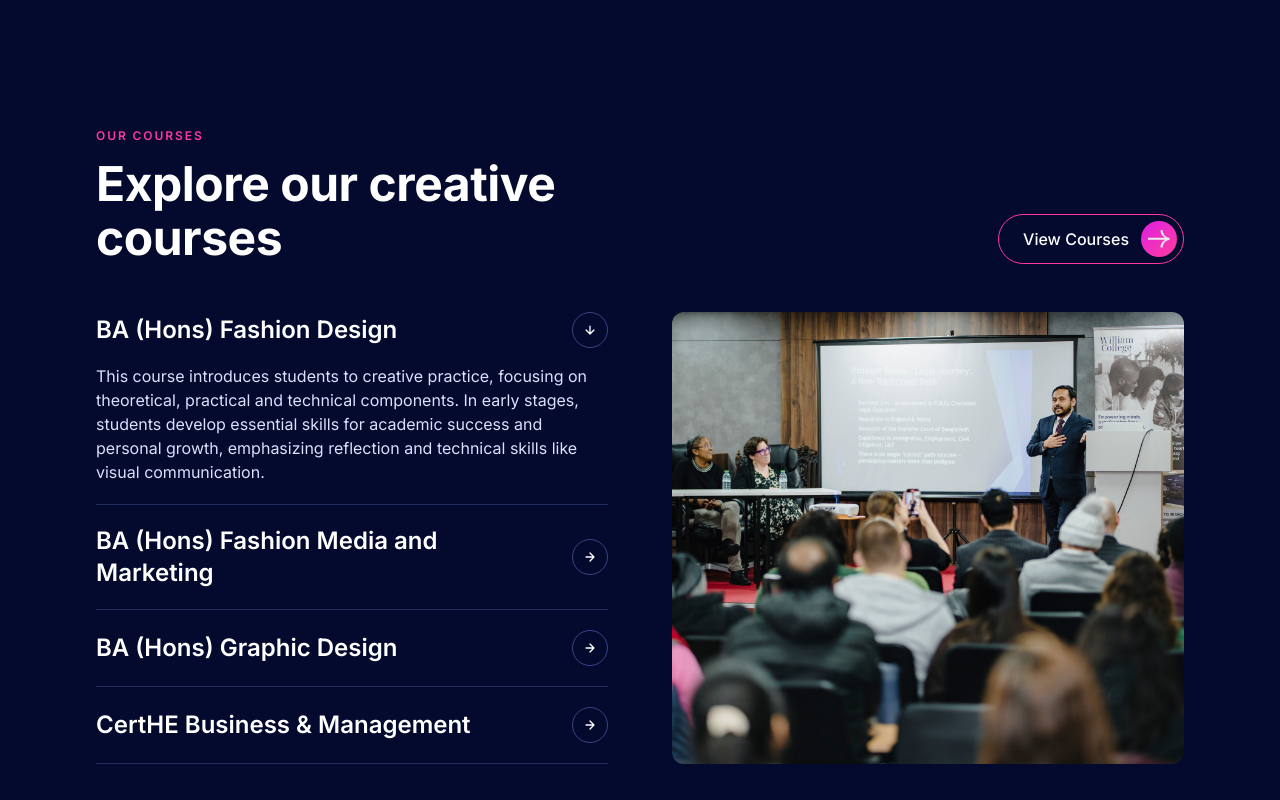
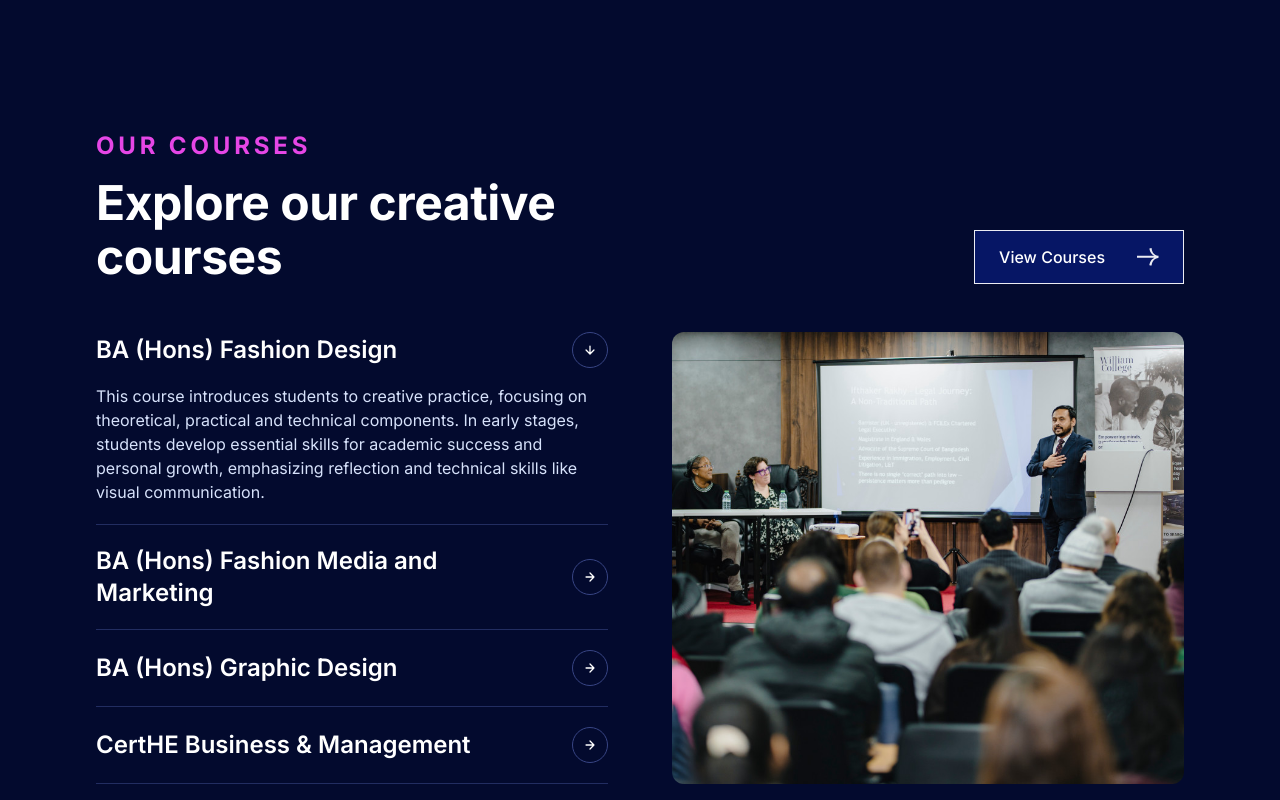
Before and after one commit to Protik111/vcad-front, a Next.js app: page / in a window 1280 px wide. Shown: the part 840-1640 px from the top of the page. Built offline with nearby package versions, Linux system fonts and the light colour scheme.

Commit message:
feat: course tagline

```diff
--- a/components/home/CoursesShowcase.tsx
+++ b/components/home/CoursesShowcase.tsx
@@ -47,7 +47,9 @@ function CourseRow({ course, isOpen, onToggle }: CourseRowProps) {
       <div
         id={panelId}
         className={`grid transition-all duration-300 ease-out ${
-          isOpen ? "mt-4 grid-rows-[1fr] opacity-100" : "grid-rows-[0fr] opacity-0"
+          isOpen
+            ? "mt-4 grid-rows-[1fr] opacity-100"
+            : "grid-rows-[0fr] opacity-0"
         }`}
       >
         <p className="overflow-hidden text-default text-pale-blue">
@@ -72,7 +74,7 @@ export default function CoursesShowcase({ courses }: { courses: Course[] }) {
           label="Our Courses"
           title="Explore our creative courses"
           aside={
-            <Button href="/courses" arrow="filled">
+            <Button href="/courses" variant="solid">
               View Courses
             </Button>
           }
--- a/components/ui/SectionLabel.tsx
+++ b/components/ui/SectionLabel.tsx
@@ -14,7 +14,7 @@ export default function SectionLabel({
   return (
     <p
       className={cn(
-        "text-meta font-semibold uppercase tracking-[0.16em] text-pink",
+        "font-bold uppercase tracking-[0.16em] text-magenta-light text-[22px] sm:text-[24px]",
         className,
       )}
     >
```
